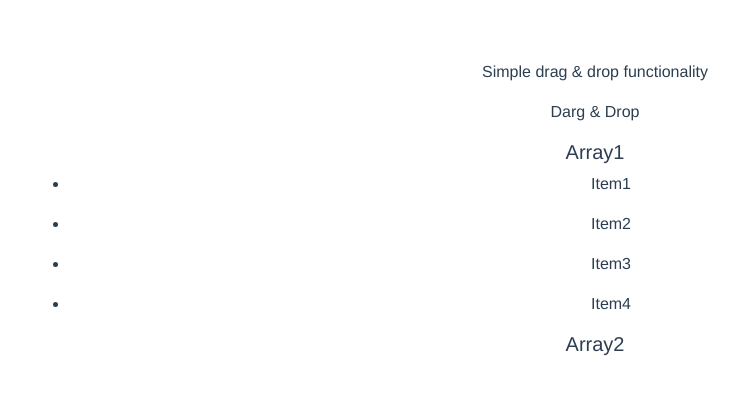
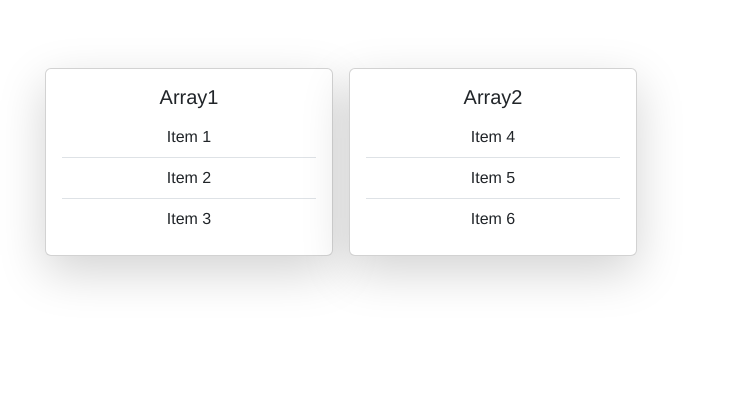
Before and after one commit to tvshreyanshi/drag-and-drop-vue, a Vue app: page / in a window 1280 px wide. Shown: the top 394 px of the page, without its empty margins (45-784 px from the left). Built offline with nearby package versions, Linux system fonts and the light colour scheme.

Commit message:
simple static drag&drop in between two array

```diff
--- a/src/App.vue
+++ b/src/App.vue
@@ -1,6 +1,5 @@
 <template>
   <div>
-    <p>Simple drag & drop functionality</p>
     <SimpleDrag />
   </div>
 </template>
--- a/src/components/SimpleDrag.vue
+++ b/src/components/SimpleDrag.vue
@@ -1,16 +1,51 @@
 <template>
-  <div class="container">
-    <p>Darg & Drop</p>
-    <h5>Array1</h5>
-    <ul v-for="(data, index) in Array1" :key="index">
-      <li>
-        {{ data }}
-      </li>
-    </ul>
-    <h5>Array2</h5>
-    <ul v-for="(data, index) in Array2" :key="index">
-      <li>{{ data }}</li>
-    </ul>
+  <div class="container d-flex">
+    <div
+      class="card shadow-lg p-3 mb-5 bg-body rounded m-2"
+      style="width: 18rem"
+    >
+      <h5 class="card-title">Array1</h5>
+      <div class="h-100">
+        <ul
+          @drop.prevent="dropItem('array1', $event)"
+          @dragover.prevent="allowDrop"
+          class="list-group list-group-flush h-100"
+        >
+          <li
+            class="list-group-item"
+            v-for="(data, index) in array1"
+            :key="index"
+            :draggable="true"
+            @dragstart="dragStart('array1', index)"
+          >
+            {{ data }}
+          </li>
+        </ul>
+      </div>
+    </div>
+    <div
+      class="card shadow-lg p-3 mb-5 bg-body rounded m-2"
+      style="width: 18rem"
+    >
+      <h5 class="card-title">Array2</h5>
+      <div class="h-100">
+        <ul
+          @drop.prevent="dropItem('array2', $event)"
+          @dragover.prevent="allowDrop"
+          class="list-group list-group-flush h-100"
+        >
+          <li
+            v-for="(data, index) in array2"
+            :key="index"
+            class="list-group-item"
+            draggable="true"
+            @dragstart="dragStart('array2', index)"
+          >
+            {{ data }}
+          </li>
+        </ul>
+      </div>
+    </div>
   </div>
 </template>
 <script>
@@ -18,12 +53,56 @@ import { ref } from "vue";
 export default {
   name: "SimpleDrag",
   setup() {
-    const Array1 = ref(["Item1", "Item2", "Item3", "Item4"]);
-    let Array2 = ref([]);
+    const array1 = ref(["Item 1", "Item 2", "Item 3"]);
+    const array2 = ref(["Item 4", "Item 5", "Item 6"]);
+    const draggedItem = ref(null);
+    const draggedArray = ref(null);
 
+    const dragStart = (arrayName, index) => {
+      draggedItem.value = index;
+      draggedArray.value = arrayName;
+    };
+    const allowDrop = (event) => {
+      event.preventDefault();
+    };
+    const dropItem = (targetArray, event) => {
+      if (draggedItem.value === null || draggedArray.value === null) return;
+
+      const targetList = event.target.parentElement;
+      const targetIndex = Array.from(targetList.children).indexOf(event.target);
+      if (targetIndex === targetList.children.length - 1) {
+        if (targetArray === "array1" && draggedArray.value === "array2") {
+          array1.value.push(array2.value[draggedItem.value]);
+          array2.value.splice(draggedItem.value, 1);
+        } else if (
+          targetArray === "array2" &&
+          draggedArray.value === "array1"
+        ) {
+          array2.value.push(array1.value[draggedItem.value]);
+          array1.value.splice(draggedItem.value, 1);
+        }
+      } else {
+        if (targetArray === "array1" && draggedArray.value === "array2") {
+          array1.value.splice(targetIndex, 0, array2.value[draggedItem.value]);
+          array2.value.splice(draggedItem.value, 1);
+        } else if (
+          targetArray === "array2" &&
+          draggedArray.value === "array1"
+        ) {
+          array2.value.splice(targetIndex, 0, array1.value[draggedItem.value]);
+          array1.value.splice(draggedItem.value, 1);
+        }
+      }
+
+      draggedItem.value = null;
+      draggedArray.value = null;
+    };
     return {
-      Array1,
-      Array2,
+      array1,
+      array2,
+      dragStart,
+      allowDrop,
+      dropItem,
     };
   },
 };
```
